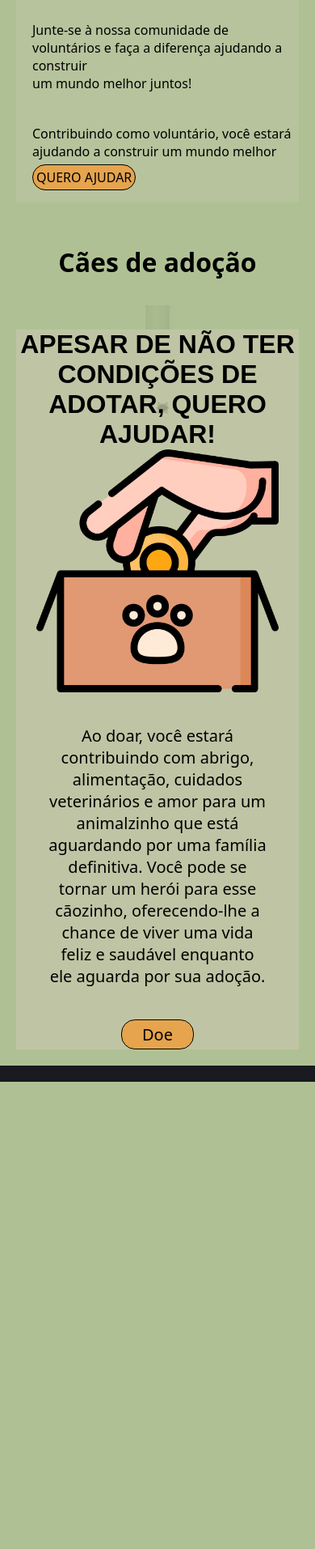
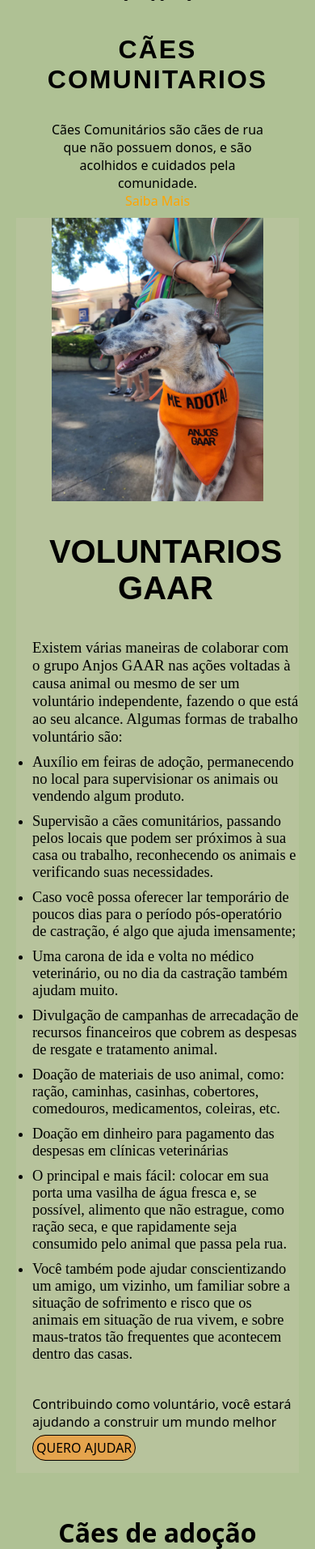
Before and after one commit to Marcos-ViniciusCM/Site_ONG, a PHP site: page /anjos/home in a window 390 px wide. Shown: the part 2034-3947 px from the top of the page at 81% size. Before the commit the page ends 3370 px from the top, so only its background shows below. Run offline with PHP 8.4, Linux system fonts and the light colour scheme; data that the repository does not hold is empty.

Commit message:
home
home terminada

```diff
--- a/home/index.php
+++ b/home/index.php
@@ -65,11 +65,23 @@ $result = $db->query("SELECT * FROM dogs");
     </div>
 
     <div class="voluntarios">
-        <img src="https://img.freepik.com/fotos-gratis/vista-lateral-do-cao-de-resgate-amando-o-carinho-que-recebe-da-mulher-no-abrigo_23-2148682930.jpg?size=626&ext=jpg" alt="Imagem">
+        <img src="imagem/434f4502-6f8a-47b3-b06f-321bd547ae7d.JPG" alt="Imagem">
         <div class="topicos">
           <div class="topico">
             <h1>VOLUNTARIOS GAAR</h1>
-            <p>Junte-se à nossa comunidade de voluntários e faça a diferença ajudando a construir<br> um mundo melhor juntos!</p>
+            <h3>Existem várias maneiras de colaborar com o grupo Anjos GAAR nas ações voltadas à causa animal ou mesmo de ser um voluntário independente, fazendo o que está ao seu alcance. Algumas formas de trabalho voluntário são:</h3>
+           <ul>
+            <li>Auxílio em feiras de adoção, permanecendo no local para supervisionar os animais ou vendendo algum produto.</li>
+            <li>Supervisão a cães comunitários, passando pelos locais que podem ser próximos à sua casa ou trabalho, reconhecendo os animais e verificando suas necessidades.</li>
+            <li>Caso você possa oferecer lar temporário de poucos dias para o período pós-operatório de castração, é algo que ajuda imensamente;</li>
+            <li>Uma carona de ida e volta no médico veterinário, ou no dia da castração também ajudam muito.</li>
+            <li>Divulgação de campanhas de arrecadação de recursos financeiros que cobrem as despesas de resgate e tratamento animal.</li>
+            <li>Doação de materiais de uso animal, como: ração, caminhas, casinhas, cobertores, comedouros, medicamentos, coleiras, etc.</li>
+            <li>Doação em dinheiro para pagamento das despesas em clínicas veterinárias</li>
+            <li>O principal e mais fácil: colocar em sua porta uma vasilha de água fresca e, se possível, alimento que não estrague, como ração seca, e que rapidamente seja consumido pelo animal que passa pela rua.</li>
+            <li>Você também pode ajudar conscientizando um amigo, um vizinho, um familiar sobre a situação de sofrimento e risco que os animais em situação de rua vivem, e sobre maus-tratos tão frequentes que acontecem dentro das casas.</li>
+
+           </ul>
           </div>
           <div class="topico">
             <p>Contribuindo como voluntário, você estará ajudando a construir um mundo melhor</p>
--- a/home/style.css
+++ b/home/style.css
@@ -1,7 +1,6 @@
 * {
   margin:0;
   padding:0;
-  list-style:none;
   vertical-align:baseline;
 }
 body { overflow-x: hidden;
@@ -218,12 +217,22 @@ p{
 .topico h2 {
   font-size: 20px;
 }
+.topico h3{
+  max-width: 999px;
+  font-weight: lighter;
+}
 .topico h1 {
   font-size: 40px;
+}
+.topico li {
+  font-size: 16px;
+  margin: 10px 0;
+  max-width: 999px;
 }
 .topico p {
   font-size: 16px;
   margin: 10px 0;
+  max-width: 999px;
 }
 .topico a {
   font-size: 16px;
@@ -416,7 +425,17 @@ a:hover{
     margin: 0 60px;
   }
   #doacao-home {
-    display: none;
+   object-fit:cover;
+   background-size:cover;
+  }
+  .voluntarios img {
+    max-width: 100%;
+    max-height: 350px;
+    align-items: center;
+    margin:0 auto;
+  }
+  .voluntarios li{
+    font-size: 115%;
   }
 
 }
```
Also changed, not shown: home/dashboard/voluntarios.css (+8 -0 lines), home/adote/viewDogCarrosel.js (added).
